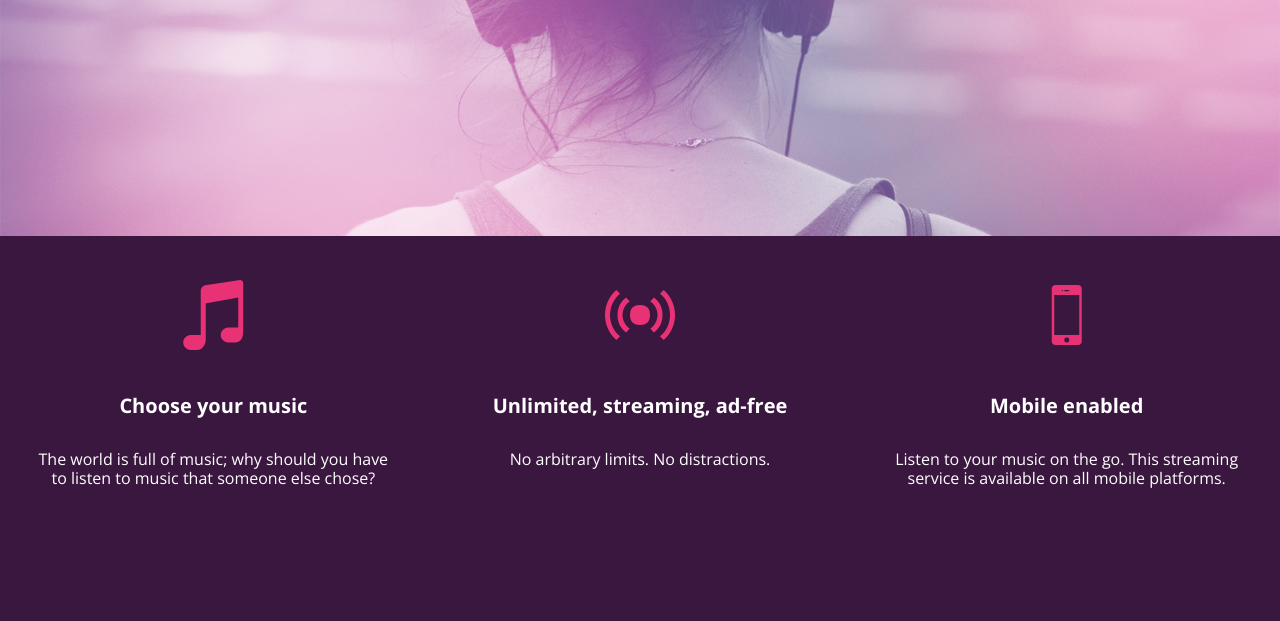
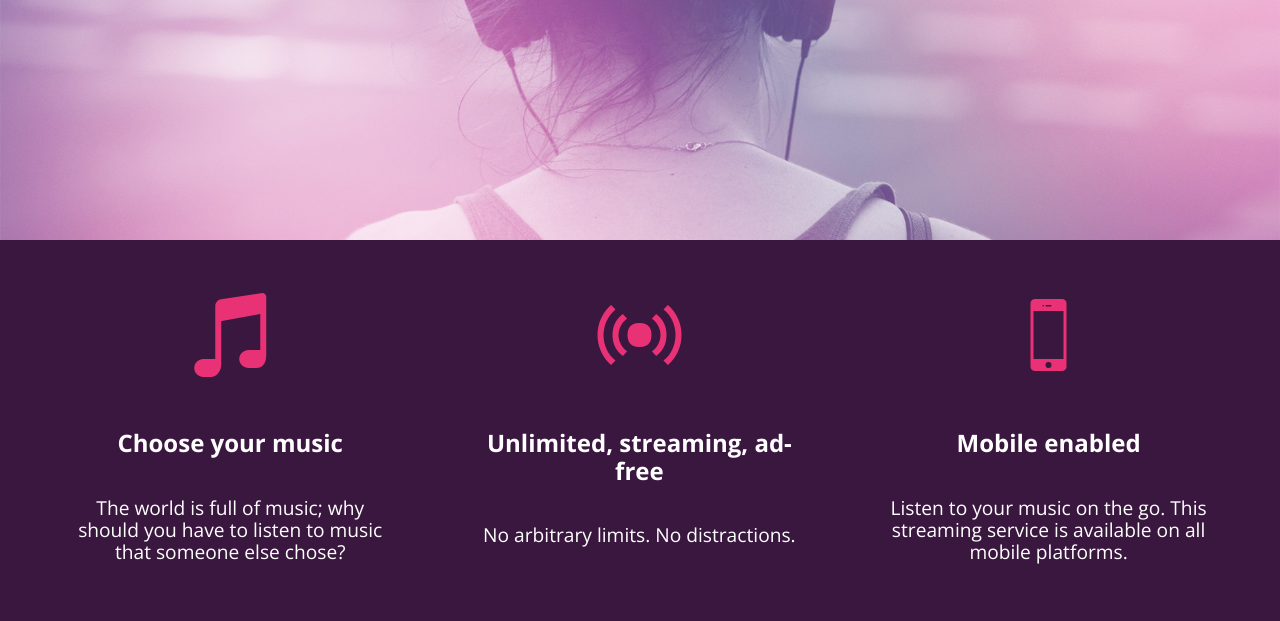
Before and after one commit to valoriedodge/Bloc-Jams, a plain HTML site: page index.html in a window 1280 px wide. Shown: the part 458-1079 px from the top of the page. Before the commit the page ends 993 px from the top, so only its background shows below. Drawn offline with nearby package versions, Linux system fonts and the light colour scheme.

Commit message:
checkpoint 8

```diff
--- a/index.html
+++ b/index.html
@@ -2,10 +2,12 @@
 <html>
     <head>
         <title>Bloc Jams</title>
+        <meta name="viewport" content="width=device-width, initial-scale=1">
         <link rel="stylesheet" type="text/css" href="http://fonts.googleapis.com/css?family=Open+Sans:400,800,600,700,300">
         <link rel="stylesheet" type="text/css" href="http://code.ionicframework.com/ionicons/2.0.1/css/ionicons.min.css">
         <link rel="stylesheet" type="text/css" href="styles/normalize.css">
         <link rel="stylesheet" type="text/css" href="styles/main.css">
+        <link rel="stylesheet" type="text/css" href="styles/landing.css">
     </head>
     <body class="landing">
         <nav class="navbar">
@@ -14,18 +16,18 @@
         <section class="hero-content">
             <h1 class="hero-title">Turn the music up!</h3>
         </section>
-        <section class="selling-points">
-            <div class="point">
+        <section class="selling-points container">
+            <div class="point column third">
                 <span class="ion-music-note"></span>
                 <h5 class="point-title">Choose your music</h5>
                 <p class="point-description">The world is full of music; why should you have to listen to music that someone else chose?</p>
             </div>
-            <div class="point">
+            <div class="point column third">
                 <span class="ion-radio-waves"></span>
                 <h5 class="point-title">Unlimited, streaming, ad-free</h5>
                 <p class="point-desciption">No arbitrary limits. No distractions.</p>
             </div>
-            <div class="point">
+            <div class="point column third">
                 <span class="ion-iphone"></span>
                 <h5 class="point-title">Mobile enabled</h5>
                 <p class="point-description">Listen to your music on the go. This streaming service is available on all mobile platforms.</p>
--- /dev/null
+++ b/styles/landing.css
@@ -0,0 +1,55 @@
+body.landing {
+     background-color: rgb(58,23,63); /* sets the background color to an RGB value (see below) */
+}
+.hero-content {
+     position: relative; /* positioning will be explained in a resource */
+     min-height: 600px;  /* hero content element must be _at least_ 600 pixels */
+     background-image: url(../assets/images/bloc_jams_bg.jpg);
+     background-repeat: no-repeat;
+     background-position: center center;
+     background-size: cover;
+ }
+
+.hero-content .hero-title {
+     position: absolute;             /* positioning will be explained in a resource */
+     top: 40%;                       /* positioning will be explained in a resource */
+     -webkit-transform: translateY(-50%);
+     -moz-transform: translateY(-50%);
+     -ms-transform: translateY(-50%);
+     transform: translateY(-50%);
+     width: 100%;                    /* makes sure the title inhabits the full width of its container */
+     text-align: center;             /* aligns text in the horizontal center of the element */
+     font-size: 4rem;                /* specifies the size of the font in root em units */
+     font-weight: 300;               /* makes the font thinner or lighter weight */
+     text-transform: uppercase;      /* transforms the text to be all uppercase lettering */
+     letter-spacing: 0.5rem;         /* puts 0.5 root ems worth of space between each letter */
+     text-shadow: 1px 1px 0px rgb(58,23,63); /* creates a shadow underneath the text for readability over the image */
+ }
+
+.selling-points {
+     position: relative;
+     display: table;
+     width: 100%;
+     -webkit-box-sizing: border-box;
+     -moz-box-sizing: border-box;
+     box-sizing: border-box; /* we'll explain this in a resource */
+ }
+
+ .point {
+     display: table-cell;
+     position: relative;
+     width: 33.3%;
+     padding: 2rem;
+     text-align: center;
+ }
+
+ .point .point-title {
+     font-size: 1.25rem;
+ }
+
+ .ion-music-note,
+ .ion-radio-waves,
+ .ion-iphone {
+     color: rgb(233,50,117);
+     font-size: 5rem;
+ }
--- a/styles/main.css
+++ b/styles/main.css
@@ -1,3 +1,8 @@
+*, *::before, *::after {
+     -moz-box-sizing: border-box;
+     -webkit-box-sizing: border-box;
+     box-sizing: border-box;
+}
 html {
      height: 100%; /* makes sure our HTML takes up 100% of the browser window */
      font-size: 100%;
@@ -7,10 +12,6 @@ html {
      font-family: 'Open Sans'; /* sets our font to the "Open Sans" typeface */
      color: white;             /* sets the text color to white */
      min-height: 100%;         /* says the height of the body must be, at minimum, 100% of the window */
- }
-
- body.landing {
-     background-color: rgb(58,23,63); /* sets the background color to an RGB value (see below) */
  }
 
 .navbar {
@@ -23,55 +24,31 @@ html {
      left: 2rem;
  }
 
-.hero-content {
-     position: relative; /* positioning will be explained in a resource */
-     min-height: 600px;  /* hero content element must be _at least_ 600 pixels */
-     background-image: url(../assets/images/bloc_jams_bg.jpg);
-     background-repeat: no-repeat;
-     background-position: center center;
-     background-size: cover;
+ .container {
+     margin: 0 auto;
+     max-width: 64rem;
  }
 
-.hero-content .hero-title {
-     position: absolute;             /* positioning will be explained in a resource */
-     top: 40%;                       /* positioning will be explained in a resource */
-     -webkit-transform: translateY(-50%);
-     -moz-transform: translateY(-50%);
-     -ms-transform: translateY(-50%);
-     transform: translateY(-50%);
-     width: 100%;                    /* makes sure the title inhabits the full width of its container */
-     text-align: center;             /* aligns text in the horizontal center of the element */
-     font-size: 4rem;                /* specifies the size of the font in root em units */
-     font-weight: 300;               /* makes the font thinner or lighter weight */
-     text-transform: uppercase;      /* transforms the text to be all uppercase lettering */
-     letter-spacing: 0.5rem;         /* puts 0.5 root ems worth of space between each letter */
-     text-shadow: 1px 1px 0px rgb(58,23,63); /* creates a shadow underneath the text for readability over the image */
+ /* Medium and small screens (640px) */
+ @media (min-width: 640px) {
+     html { font-size: 112%; }
+   /* Style information will go here */
+     .column {
+         float: left;
+         padding-left: 1rem;
+         padding-right: 1rem;
+     }
+
+     .column.full { width: 100%; }
+     .column.two-thirds { width: 66.7%; }
+     .column.half { width: 50%; }
+     .column.third { width: 33.3%; }
+     .column.fourth { width: 25%; }
+     .column.flow-opposite { float: right; }
  }
 
-.selling-points {
-     position: relative;
-     display: table;
-     width: 100%;
-     -webkit-box-sizing: border-box;
-     -moz-box-sizing: border-box;
-     box-sizing: border-box; /* we'll explain this in a resource */
+ /* Large screens (1024px) */
+ @media (min-width: 1024px) {
+     html { font-size: 120%; }
+   /* Style information will go here */
  }
-
- .point {
-     display: table-cell;
-     position: relative;
-     width: 33.3%;
-     padding: 2rem;
-     text-align: center;
- }
-
- .point .point-title {
-     font-size: 1.25rem;
- }
-
- .ion-music-note,
- .ion-radio-waves,
- .ion-iphone {
-     color: rgb(233,50,117);
-     font-size: 5rem;
- }
```
